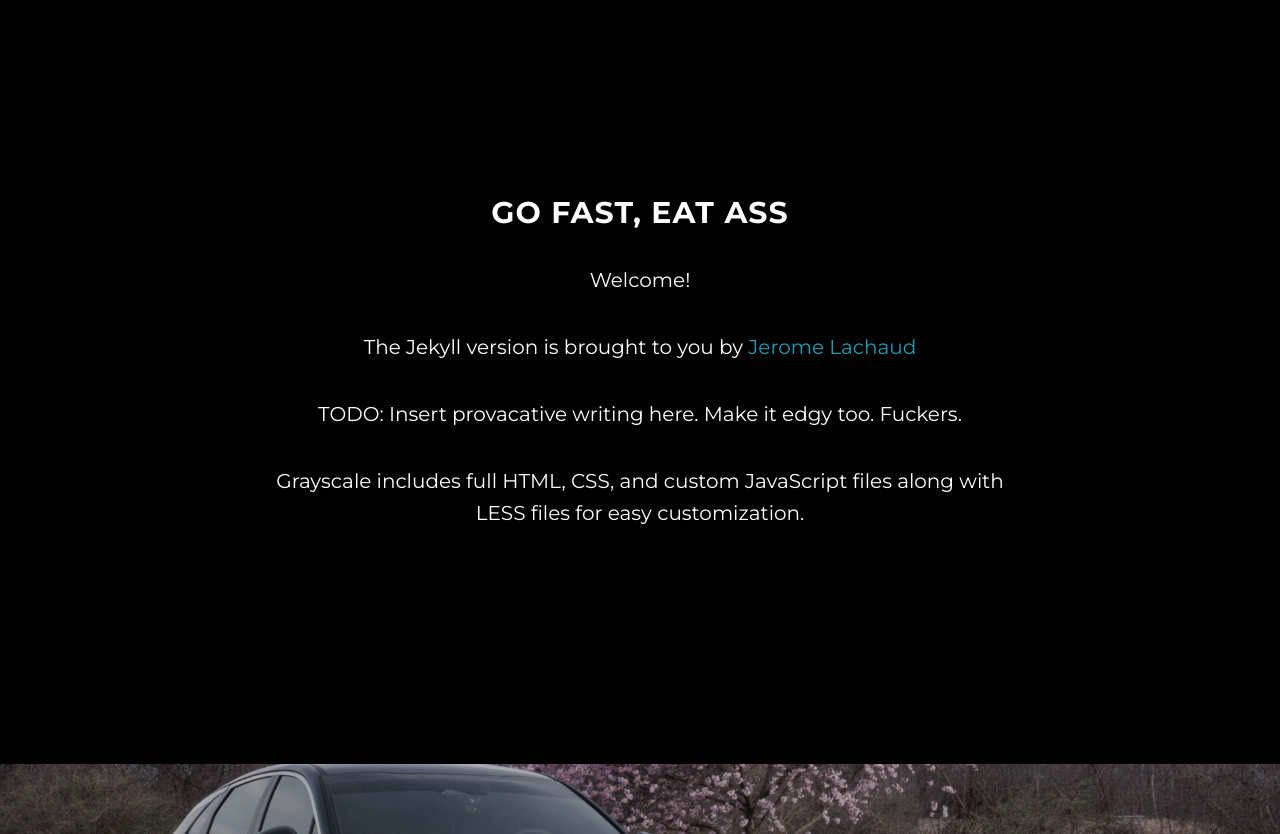
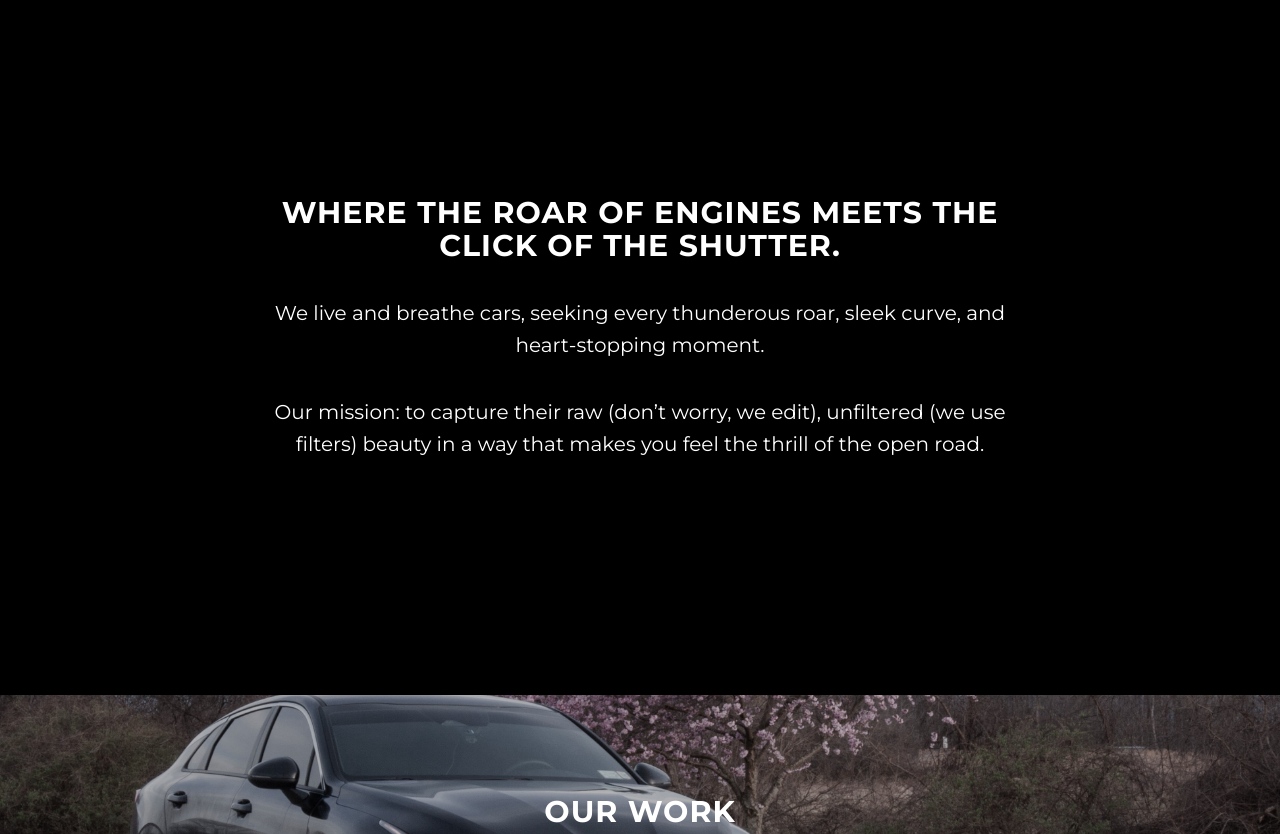
Before and after one commit to riverwatchdigital/riverwatchdigital.github.io, a Jekyll site: the page built from index.html, in a window 1280 px wide and 900 px high, scrolled down 838 px, cut to the strip 66-900 px from the top of the window. Built offline with Jekyll 4.4.1, drawn with Linux system fonts in a browser that asks for light colours.

Commit message:
updated about section

```diff
--- a/_includes/about.html
+++ b/_includes/about.html
@@ -2,11 +2,9 @@
     <section id="about" class="container content-section text-center">
         <div class="row">
             <div class="col-lg-8 col-lg-offset-2">
-                <h2>Go Fast, Eat Ass</h2>
-                <p>Welcome!</p>
-                <p>The Jekyll version is brought to you by <a href="https://github.com/jeromelachaud">Jerome Lachaud</a></p>
-                <p>TODO: Insert provacative writing here. Make it edgy too. Fuckers.</p>
-                <p>Grayscale includes full HTML, CSS, and custom JavaScript files along with LESS files for easy customization.</p>
+                <h2>Where the roar of engines meets the click of the shutter.</h2>
+                <p>We live and breathe cars, seeking every thunderous roar, sleek curve, and heart-stopping moment.</p>
+                <p>Our mission: to capture their raw (don’t worry, we edit), unfiltered (we use filters) beauty in a way that makes you feel the thrill of the open road.</p>
             </div>
         </div>
     </section>
```
